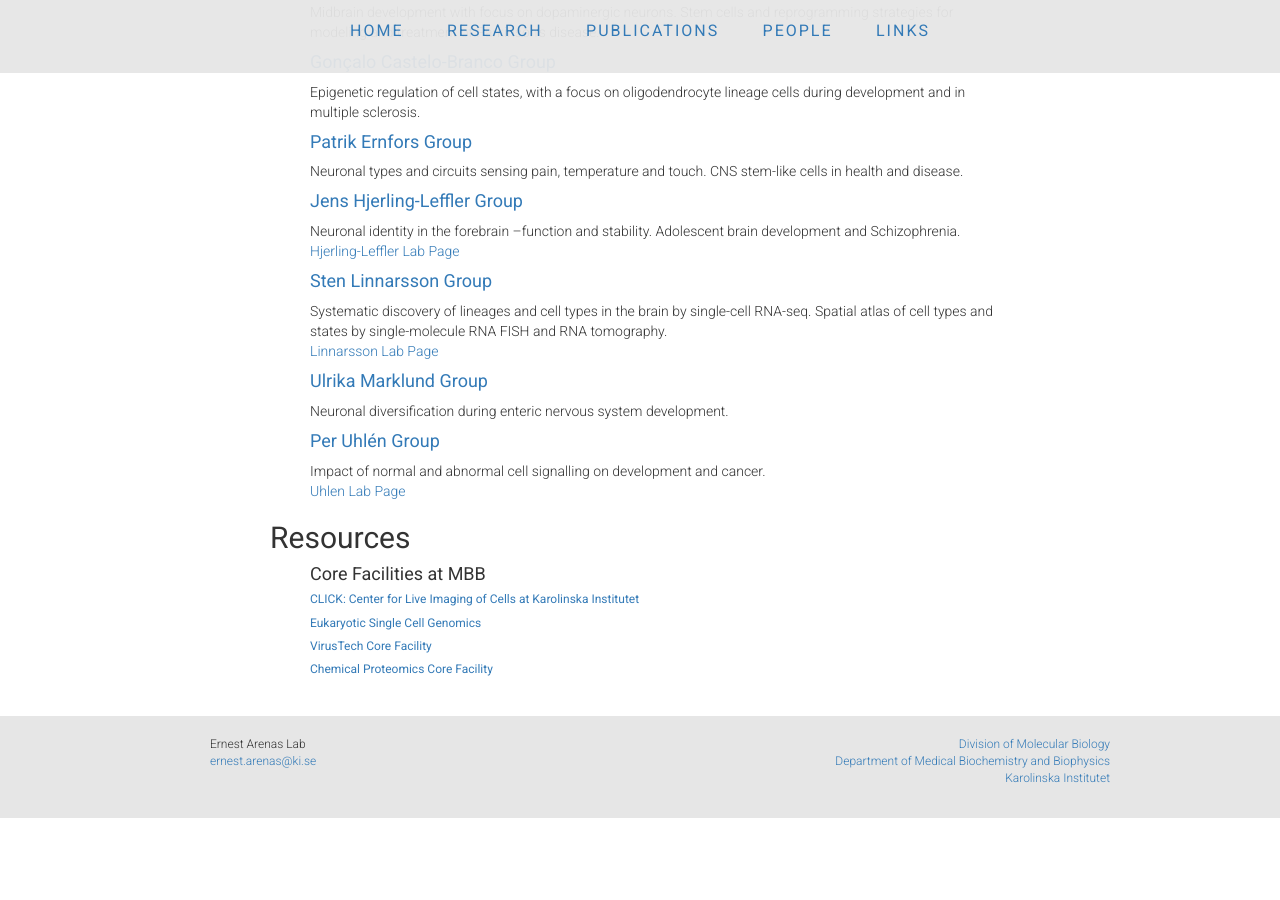
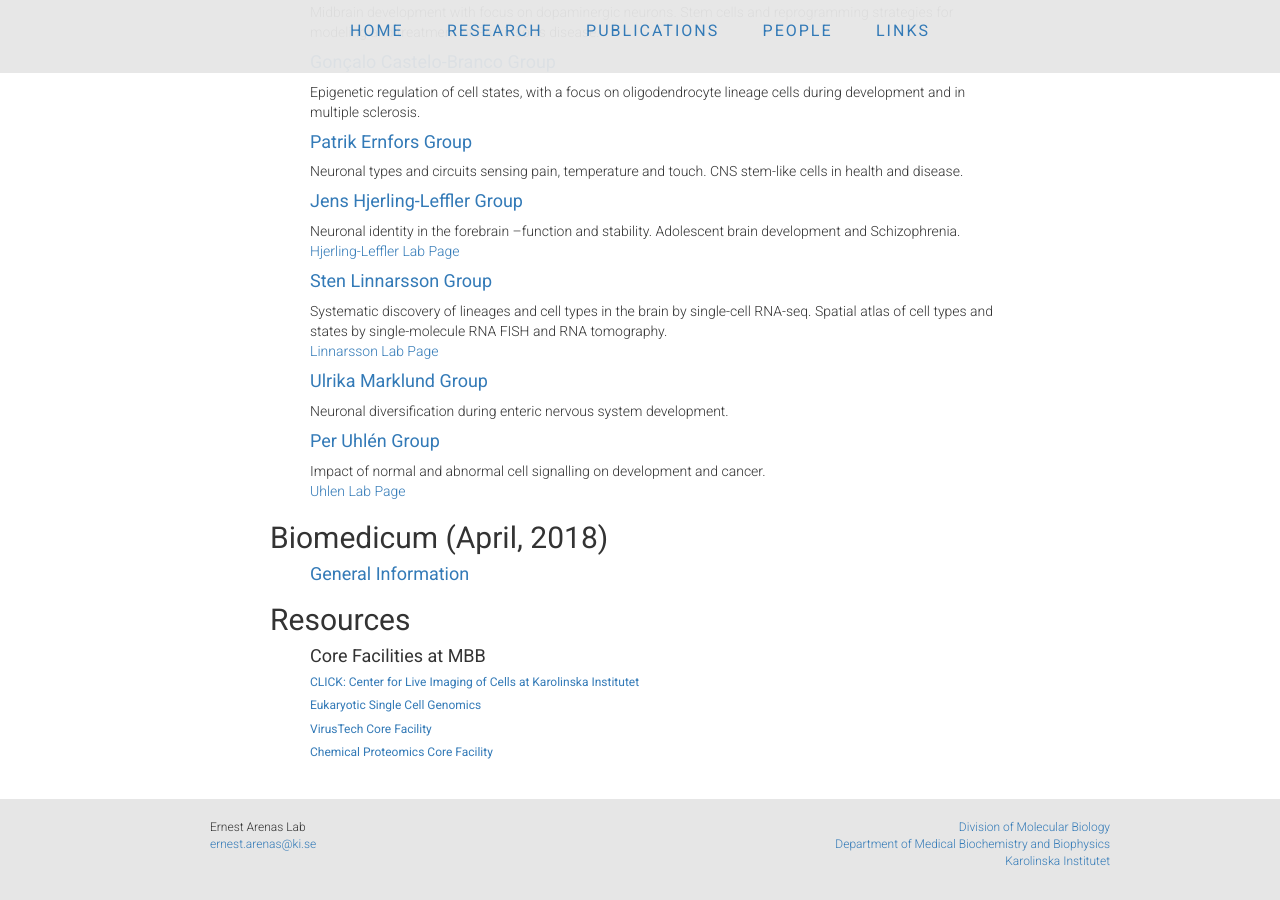
Before and after one commit to ArenasLab/arenaslab.github.io, a Jekyll site: the page links/index.html, which Jekyll copies as it is, in a window 1280 px wide and 900 px high, scrolled down 509 px. Built offline with Jekyll 4.4.1, drawn with Linux system fonts in a browser that asks for light colours; before the commit the page ends 1327 px from its top, so only the background shows below that.

Commit message:
Update index.html

```diff
--- a/links/index.html
+++ b/links/index.html
@@ -75,6 +75,11 @@
                 <a href="http://www.uhlenlab.org/" target="_blank">Uhlen Lab Page</a></p>
 	    </ul>
 
+          <h2>Biomedicum (April, 2018)</h2>
+	    <ul class="posts">
+              <h4><a href="http://ki.se/en/about/biomedicum-laboratory-of-the-future">General Information</a></h4>
+            </ul>
+
           <h2>Resources</h2>
 	    <ul class="posts">
               <h4>Core Facilities at MBB</h4>
```
